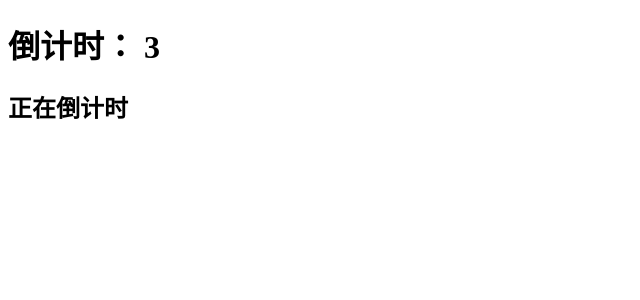
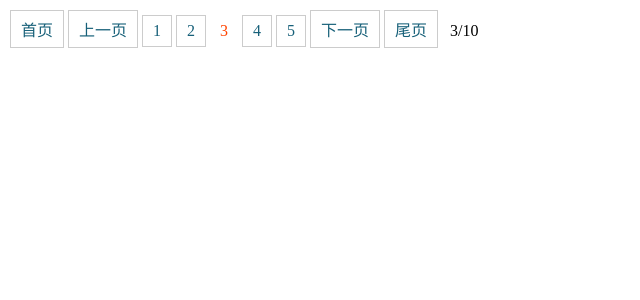
Before and after one commit to lebRonFeng/react-overview, a React (Create React App) app in the folder react-learn/: page / in a window 1280 px wide. Shown: the top 300 px of the page, without its empty margins (0-640 px from the left). Built offline with nearby package versions, Linux system fonts and the light colour scheme.

Commit message:
分页组件

```diff
--- a/react-learn/src/Tick.js
+++ /dev/null
@@ -1,28 +0,0 @@
-import React, { Component } from 'react'
-
-export default class Tick extends Component {
-  constructor(props) {
-    super(props)
-    this.state = {
-      number: props.number
-    }
-    console.log(props)
-    const timer = setInterval(() => {
-      this.setState({
-        number: this.state.number - 1
-      })
-      if (this.state.number === 0) {
-        clearInterval(timer)
-        // 倒计时完成
-        this.props.onOver && this.props.onOver();
-      }
-    }, 1000)
-  }
-  render() {
-    return (
-      <h1 onClick={this.props.onClick}>
-        倒计时： {this.state.number}
-      </h1>
-    )
-  }
-}
--- a/react-learn/src/TickControl.js
+++ /dev/null
@@ -1,43 +0,0 @@
-import React, { Component } from 'react'
-import Tick from './Tick'
-
-export default class TickControl extends Component {
-  // constructor(props){
-  //   super(props)
-  //   第一种：处理this为undefined问题
-  //   this.handleClick = this.handleClick.bind(this);
-  //   this.handleOver = this.handleOver.bind(this);
-  // }
-
-  state = {
-    isOver: false //倒计时是否完成
-  }
-
-  handleClick() {
-    console.log(this)
-    console.log('点击了')
-  }
-
-  handleOver = () => {
-    this.setState({
-      isOver: true
-    })
-  }
-  render = () => {
-    let status = '正在倒计时'
-    if (this.state.isOver) {
-      status = '倒计时完成'
-    }
-    return (
-      <div>
-        <Tick
-          number={10}
-          onClick={this.handleClick}
-          onOver={this.handleOver} />
-        <h2>
-          {status}
-        </h2>
-      </div>
-    )
-  }
-}
--- /dev/null
+++ b/react-learn/src/components/Pager.css
@@ -0,0 +1,23 @@
+.item {
+  display: inline-block;
+  padding: 6px 10px;
+  border: 1px solid #ccc;
+  margin: 2px;
+  color: rgb(23,96,121);
+  cursor: pointer;
+}
+
+.item.disabled{
+  color: #ccc;
+  cursor: not-allowed;
+}
+
+.current{
+  margin-left: 10px;
+}
+
+.active {
+  border: none;
+  color: #f40;
+  cursor: auto;
+}
--- /dev/null
+++ b/react-learn/src/components/Pager.js
@@ -0,0 +1,111 @@
+import React from 'react'
+import './Pager.css'
+
+/*
+ * 分页组件
+  属性：
+ */
+
+
+/**
+ * 分页组件
+ * 属性：
+ * 1. current:初始页码
+ * 2. total:总数据量
+ * 3. limit: 页容量，每页显示的数据量
+ * 4. panelNumber: 数字页码最多显示多少个
+ * 5. onPageChange": 当页码改变的事件
+ */
+export default function Pager(props) {
+  const pageNumber = getPageNumber(props) //总页数
+  if(pageNumber === 0){
+    return null;
+  }
+  const min = getMinNumber(props) //最小数字
+  const max = getMaxNumber(min, pageNumber, props) //最大数字
+  const numbers = [];
+  for (let i = min; i <= max; i++) {
+    numbers.push(
+      <span
+        key={i}
+        onClick={() => { toPage(i, props) }}
+        className={i === props.current ? 'item active' : 'item'}>
+        {i}
+      </span>
+    )
+  }
+  return (
+    <>
+      <span
+        onClick={() => { toPage(1, props) }}
+        className={props.current === 1 ? "item disabled" : "item"}>
+        首页
+      </span>
+      <span
+        onClick={() => { toPage(props.current - 1 < 1 ? 1 : props.current - 1, props) }}
+        className={props.current === 1 ? "item disabled" : "item"}>
+        上一页
+      </span>
+      {/* 数字页码 */}
+      {numbers}
+      <span
+        onClick={() => { toPage(props.current + 1 > pageNumber ? pageNumber : props.current + 1, props) }}
+        className={props.current === pageNumber ? "item disabled" : "item"}>
+        下一页
+      </span>
+      <span
+        onClick={() => { toPage(pageNumber, props) }}
+        className={props.current === pageNumber ? "item disabled" : "item"}>
+        尾页
+      </span>
+      <span className='current'>{props.current}</span>
+      /
+      <span>{pageNumber}</span>
+    </>
+  )
+}
+
+
+/**
+ * 计算最小数字
+ * @param {*} props
+ */
+function getMinNumber(props) {
+  let min = props.current - Math.floor(props.panelNumber / 2)
+  if (min < 1) {
+    min = 1;
+  }
+  return min;
+}
+
+/**
+ * 计算最大数字
+ * @param {*} min
+ * @param {*} pageNumber
+ */
+function getMaxNumber(min, pageNumber, props) {
+  let max = min + props.panelNumber - 1;
+  if (max > pageNumber) {
+    max = pageNumber;
+  }
+  return max;
+}
+
+/**
+ * 跳转到指定的页码
+ * @param {*} page
+ */
+function toPage(target, props) {
+  if (props.current === target) {
+    return; //目标页码和当前页码相同
+  }
+  props.onPageChange && props.onPageChange(target)
+}
+
+/**
+ * 计算总页数
+ * @param {*} props
+ */
+function getPageNumber(props) {
+  return Math.ceil(props.total / props.limit)
+}
--- /dev/null
+++ b/react-learn/src/components/PagerTest.js
@@ -0,0 +1,25 @@
+import React, { Component } from 'react'
+import Pager from './Pager'
+
+export default class PagerTest extends Component {
+  state = {
+    current: 3,
+    total: 100,
+    limit: 10,
+    panelNumber: 5
+  }
+
+  handlePageChange = (newPage) => {
+    this.setState({
+      current: newPage
+    })
+  }
+
+  render() {
+    return (
+      <div>
+        <Pager {...this.state} onPageChange={this.handlePageChange}/>
+      </div>
+    )
+  }
+}
--- a/react-learn/src/index.jsx
+++ b/react-learn/src/index.jsx
@@ -1,10 +1,7 @@
 import React from 'react';
 import ReactDOM from 'react-dom';
-import TickControl from './TickControl';
+import PagerTest from './components/PagerTest'
 
-// const btn = <button onClick={() => {console.log('点击了！！！')}} onMouseEnter={() => {
-//   console.log('鼠标移入了')
-// }}>点击我</button>
-const tc = new TickControl()
-console.log(tc)
-ReactDOM.render(<TickControl/>, document.getElementById('root'))
+ReactDOM.render(
+  <PagerTest />,
+  document.getElementById('root'))
```
